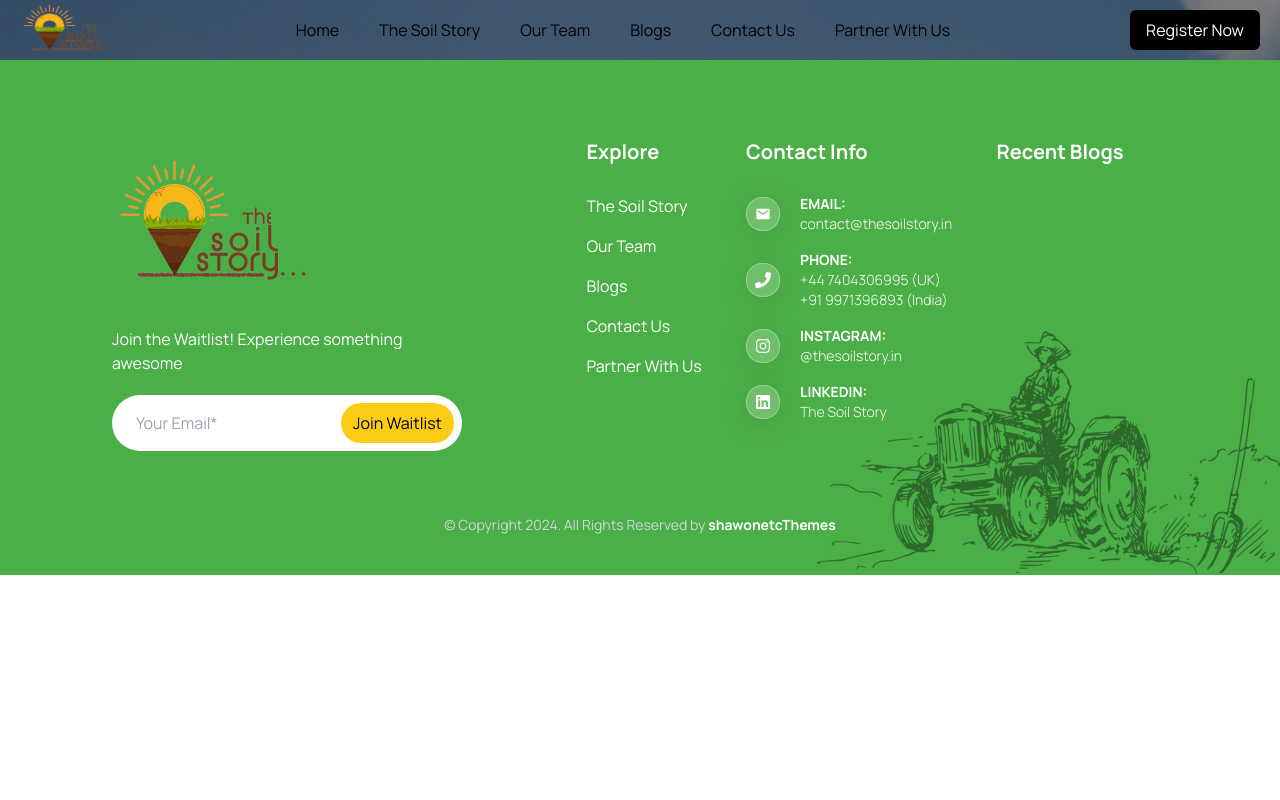
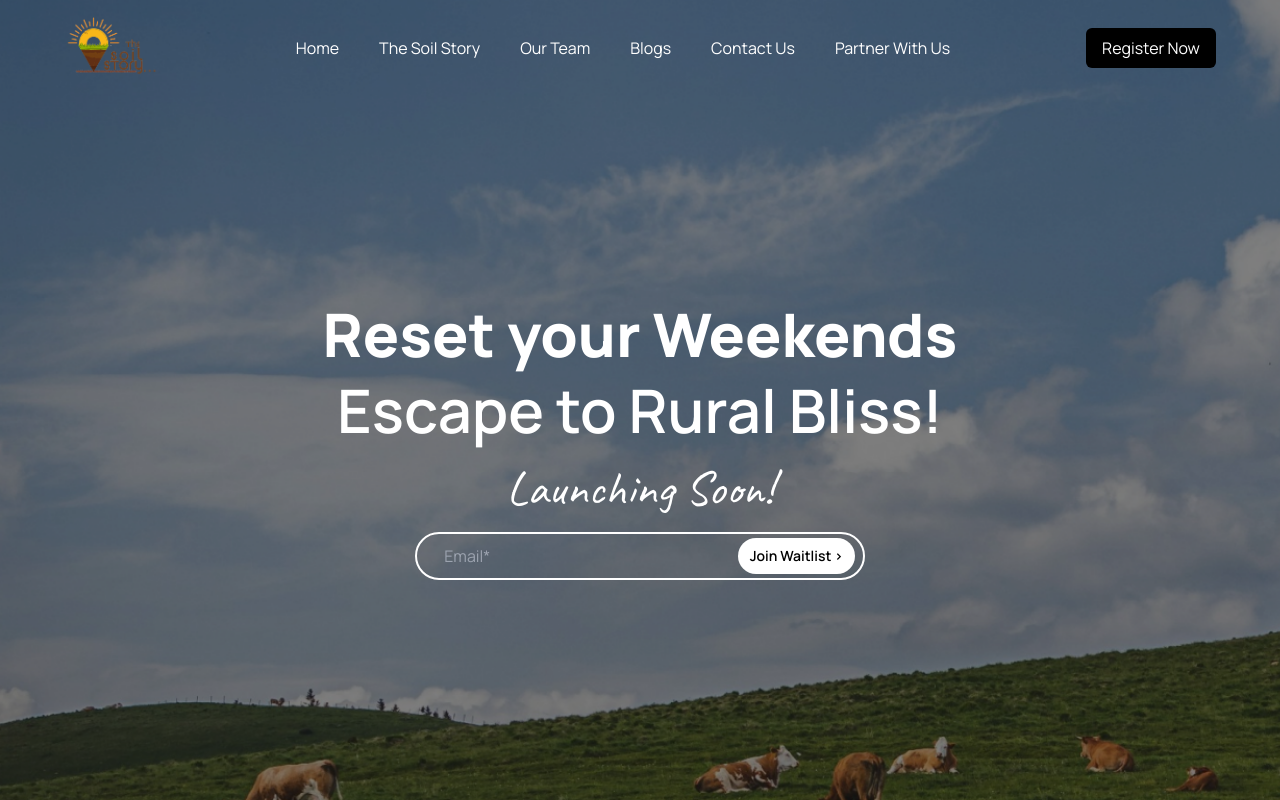
Before and after one commit to celestialeo/thesoilstory, a React (Vite) app: page / in a window 1280 px wide. Shown: the top 800 px of the page. Built offline with nearby package versions, Linux system fonts and the light colour scheme.

Commit message:
home1 added

```diff
--- a/src/App.css
+++ b/src/App.css
@@ -1,5 +1,5 @@
 @import url("https://fonts.googleapis.com/css2?family=Manrope:wght@200..800&display=swap");
-
+@import url('https://fonts.googleapis.com/css2?family=Caveat:wght@400..700&display=swap');
 body {
   font-family: "Manrope", sans-serif;
   font-optical-sizing: auto;
--- a/src/App.jsx
+++ b/src/App.jsx
@@ -1,7 +1,6 @@
 import "./App.css";
 import { BrowserRouter, Routes, Route } from "react-router-dom";
 import HomePage from "./components/Home/HomePage";
-import JoinUsCTA from "./components/AboutUs/JoinUsCTA";
 function App() {
   return (
     <>
--- a/src/components/Header/Header.jsx
+++ b/src/components/Header/Header.jsx
@@ -1,9 +1,9 @@
 import Logo from "../../assets/logo.png";
 function Header() {
   return (
-    <div className="flex justify-between h-[60px] p-5 items-center">
-      <img src={Logo} alt="Logo" className="bg-transparent h-20 w-24" />
-      <div className="flex gap-10">
+    <div className="flex justify-between h-[60px] py-12 px-16 items-center">
+      <img src={Logo} alt="Logo" className="bg-transparent h-24 w-24" />
+      <div className="flex gap-10 text-white">
         <button>Home</button> <button>The Soil Story</button>
         <button>Our Team</button> <button>Blogs</button>
         <button>Contact Us</button>
--- a/src/components/Home/Home1.jsx
+++ b/src/components/Home/Home1.jsx
@@ -6,8 +6,35 @@ function Home1() {
     <>
       <div
         style={{ backgroundImage: `url(${img1})` }}
+        className="bg-no-repeat bg-cover"
       >
         <Header />
+        <div className="text-center p-20 h-[100vh]">
+          <h1 className="font-extrabold text-6xl text-white mt-32">
+            Reset your Weekends
+          </h1>
+          <h1 className="font-semibold text-6xl text-white mt-4">
+            Escape to Rural Bliss!
+          </h1>
+          <h2
+            className="text-5xl text-white mt-6"
+            style={{ fontFamily: "Caveat" }}
+          >
+            Launching Soon!
+          </h2>
+          <center>
+            <div className="bg-transparent rounded-full w-[450px] py-1 px-2 flex justify-between mt-5 ps-5 border-white border-2">
+              <input
+                type="text"
+                placeholder=" Email*"
+                className=" rounded-full p-1 bg-transparent "
+              />
+              <button className="py-2 px-3 rounded-full text-black bg-white text-sm font-semibold">
+                Join Waitlist &gt;
+              </button>
+            </div>
+          </center>
+        </div>
       </div>
     </>
   );
--- a/src/components/Navbar/Navbar.jsx
+++ b/src/components/Navbar/Navbar.jsx
@@ -3,6 +3,7 @@ import { MdEmail } from "react-icons/md";
 import { FaPhone } from "react-icons/fa";
 import { FaInstagram } from "react-icons/fa";
 import { FaLinkedin } from "react-icons/fa";
+import JoinWaitlist from "../Utils/JoinWaitlist";
 function Navbar() {
   return (
     <>
@@ -11,16 +12,7 @@ function Navbar() {
           <div>
             <img src={Logo} alt="logo" />
             <p>Join the Waitlist! Experience something awesome</p>
-            <div className="bg-white rounded-full w-[350px] py-2 px-2 flex justify-between mt-5 ps-5">
-              <input
-                type="text"
-                placeholder="Your Email*"
-                className=" rounded-full p-1"
-              />
-              <button className="bg-yellow-400 py-2 px-3 rounded-full text-black">
-                Join Waitlist
-              </button>
-            </div>
+            <JoinWaitlist btncolor="#FAB917" />
           </div>
           <div className="flex align-top justify-evenly w-full">
             <div>
--- /dev/null
+++ b/src/components/Utils/JoinWaitlist.jsx
@@ -0,0 +1,20 @@
+/* eslint-disable react/prop-types */
+
+function JoinWaitlist(props) {
+  return (
+    <div>
+      <div className="bg-white rounded-full w-[350px] py-2 px-2 flex justify-between mt-5 ps-5">
+        <input
+          type="text"
+          placeholder="Your Email*"
+          className=" rounded-full p-1"
+        />
+        <button className="py-2 px-3 rounded-full text-black" style={{backgroundColor:`${props.btncolor}`}}>
+          Join Waitlist
+        </button>
+      </div>
+    </div>
+  );
+}
+
+export default JoinWaitlist;
```
